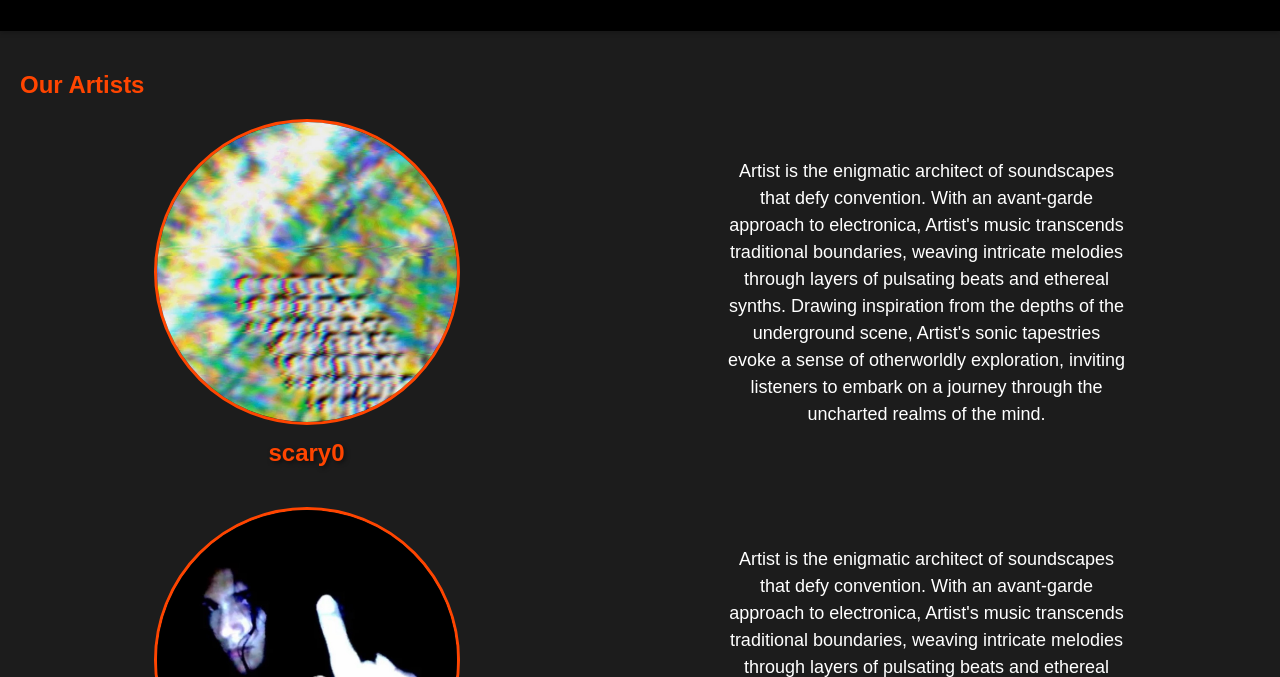
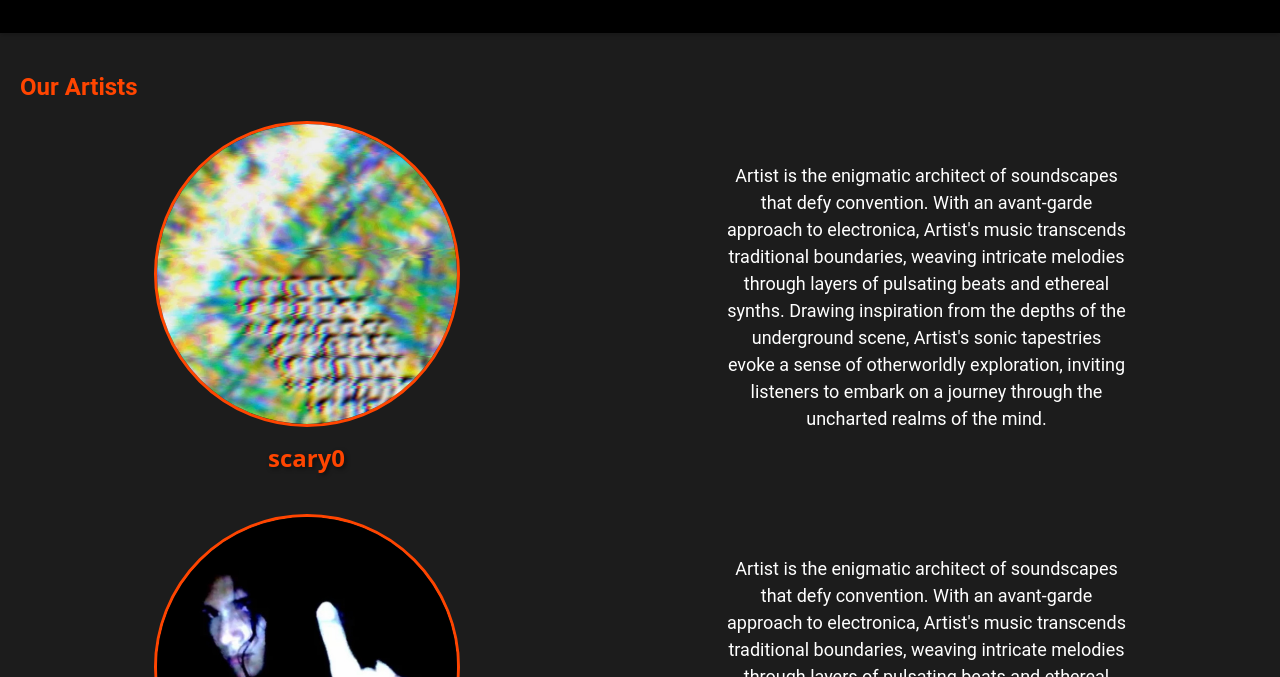
Before and after one commit to romankasharmanks/myrepppppp, a plain HTML site: page site/artists.html in a window 1280 px wide. Shown: the part 123-800 px from the top of the page. Drawn offline with Linux system fonts and the light colour scheme.

Commit message:
styles.css

```diff
--- a/site/styles.css
+++ b/site/styles.css
@@ -1,6 +1,6 @@
 /* General Styles */
 body {
-    font-family: Cloister Black, sans-serif; /* Добавил резервный шрифт */
+    font-family: 'Roboto', sans-serif; /* Заменил шрифт Arial на Roboto */
     margin: 0;
     padding: 0;
     background-color: #1C1C1C;
@@ -81,7 +81,6 @@ footer img {
 }
 
 footer img:hover {
-
     transform: rotate(360deg); /* Поворачивает изображение при наведении */
 }
 
@@ -161,7 +160,7 @@ nav ul li a:hover {
 }
 
 .artist-info h3 {
-    font-family: Arial;
+    font-family: 'Open Sans', sans-serif; /* Заменил шрифт Tahoma на Open Sans */
     font-size: 24px;
     margin: 0;
     color: #FF4500;
```
